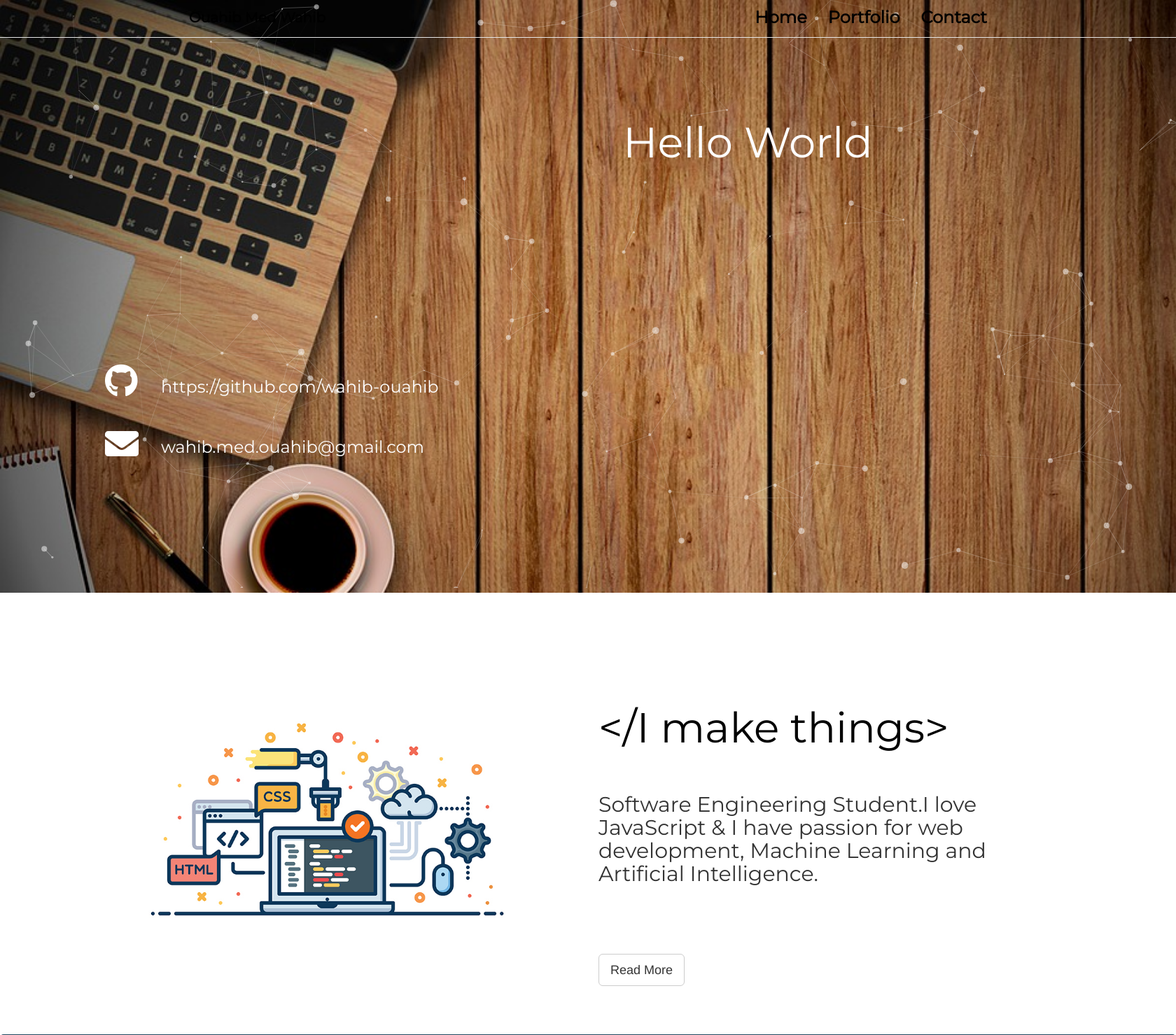
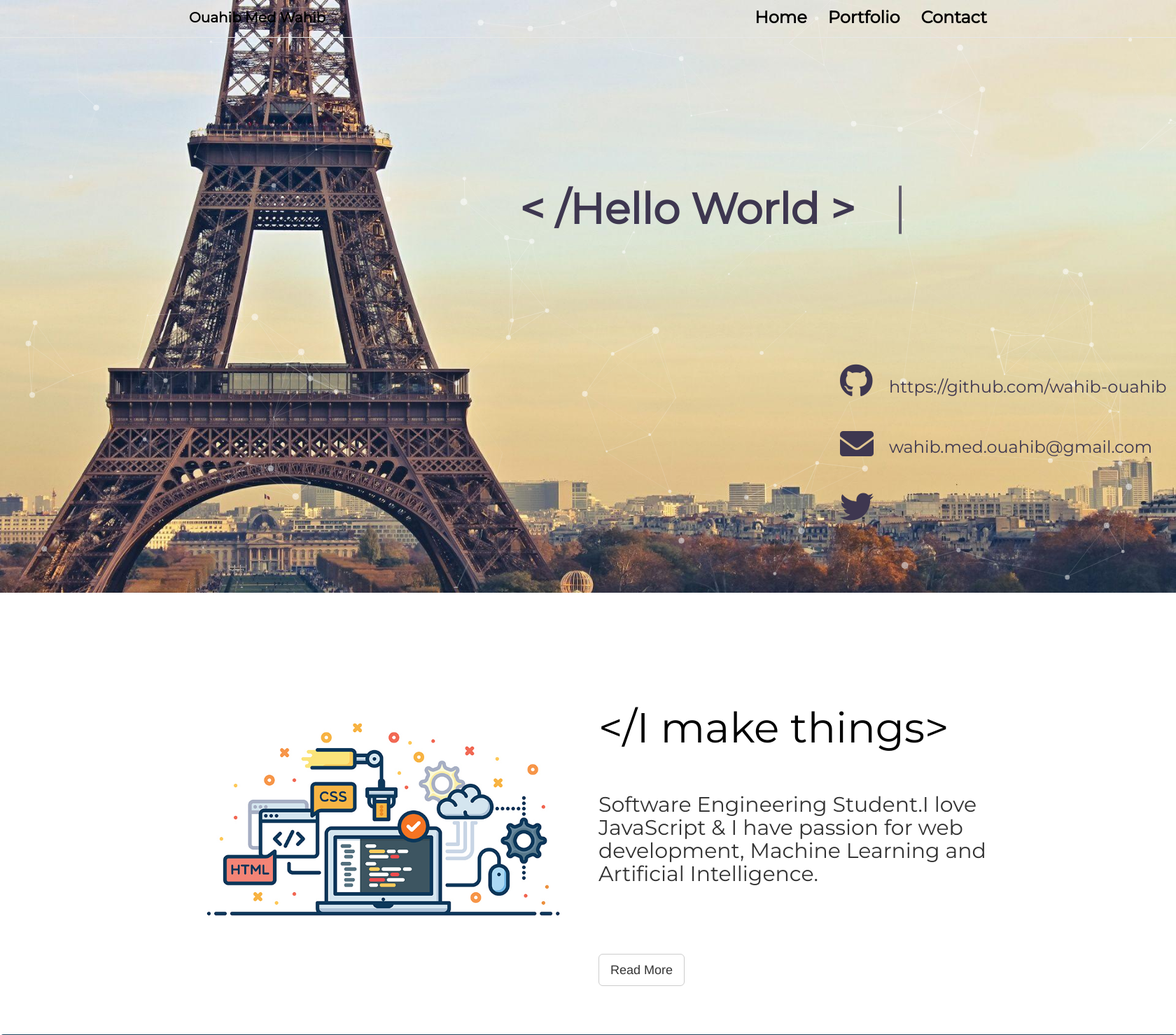
Before and after one commit to wahib-ouahib/host, a PHP site: page / in a window 1680 px wide. Shown: the top 1479 px of the page at 70% size. Run offline with PHP 8.4, Linux system fonts and the light colour scheme; some libraries are stand-ins or nearby versions; some web fonts are replaced.

Commit message:
:fire: add changing navbar color after scroll+ hello world animation

```diff
--- a/css/style.css
+++ b/css/style.css
@@ -67,7 +67,7 @@ p{
 
 #showcase img{
   width:100%;
-  margin-left:-80px;
+  margin-left:0px;
   margin-top: 20px;
 
 }
@@ -169,7 +169,7 @@ footer{
 
 #particles-js{
 
-  background-image: url(/img/book2.jpg);
+  background-image: url(/img/paris.jpg);
   -webkit-background-size: cover;
   -moz-background-size: cover;
   -o-background-size: cover;
@@ -189,37 +189,44 @@ img{
 
 /*Icons*/
 
-.fab {
+#fab1 {
   position: absolute  ;
   top: 520px;
-  left:150px;
-  color: white
+  left:1200px;
+  color: #3E3750;
+}
+
+#fab2 {
+  position: absolute  ;
+  top: 700px;
+  left:1200px;
+  color: #3E3750;
 }
 
 .fas {
   position: absolute  ;
   top: 610px;
-  left:150px;
-  color: white
+  left:1200px;
+  color: #3E3750;
 }
 
 #git-acc{
 
     position: absolute  ;
     top: 520px;
-    left:230px;
+    left:1270px;
 }
 
 #g-acc{
 
   position: absolute  ;
   top: 606px;
-  left:230px;
+  left:1270px;
 }
 
 
 #git{
-  color: white;
+  color: #3E3750;
 }
 
 
@@ -229,11 +236,13 @@ h3{
 
 
 #hello2{
-  color: white;
+  text-align: center;
+  font-weight: 600;
+  color: #3E3750;
   font-size: 3.8em;
   position: absolute  ;
-  top: 150px;
-  left:890px;
+  top: 300px;
+  left:680px;
 
 }
 
@@ -757,3 +766,76 @@ label{
 .prj3{
   padding-bottom: 200px;
 }
+
+
+/*navbar after scroll*/
+.navbar-fixed-top.scrolled {
+  background-color: #fff !important;
+  transition: background-color 200ms linear;
+}
+
+
+.line {
+  position: relative;
+  top: 50%;
+  width: 16em;
+  margin: 0 auto;
+  border-right: 4px solid rgba(255, 255, 255, 0.75);
+  font-size: 180%;
+  text-align: center;
+  white-space: nowrap;
+  overflow: hidden;transform: translateY(-50%);
+}
+.line2 {
+  position: relative;
+  top: 50%;
+  width: 16em;
+  margin: 0 auto;
+  border-right: 2px solid rgba(255, 255, 255, 0.75);
+  font-size: 180%;
+  text-align: center;
+  white-space: nowrap;
+  overflow: hidden;transform: translateY(-50%);
+}
+
+.anim-typewriter2 {
+  animation: typewriter2 4s steps(40) 1s 1 normal both,
+  blinkTextCursor 800ms steps(40) infinite normal;
+}
+
+@keyframes typewriter2 {
+  from {
+        width: 0;
+  }
+  to {
+        width: 18em;
+  }
+}
+
+
+/*Animation*/
+
+.anim-typewriter {
+  animation: typewriter 4s steps(40) 1s 1 normal both,
+  blinkTextCursor 800ms steps(40) infinite normal;
+}
+
+@keyframes typewriter {
+  from {
+        width: 0;
+  }
+  to {
+        width: 10em;
+  }
+}
+
+
+
+@keyframes blinkTextCursor {
+  from {
+        border-right-color: #3E3750;
+  }
+  to {
+        border-right-color: transparent;
+  }
+}
--- a/index.html
+++ b/index.html
@@ -18,11 +18,12 @@
 
   <body>
     <div id="particles-js">
-      <a><i class="fab fa-github fa-3x "></i></a>
+      <a><i id="fab1" class="fab fa-github fa-3x "></i></a>
       <a><i class="fas fa-envelope fa-3x"></i></a>
+      <a href=""><i id="fab2" class="fab fa-twitter fa-3x"></i></a>
       <h3 id="git-acc" class="showcase-left "><a target="_blank" rel="noopener noreferrer" href="https://github.com/wahib-ouahib" id="git">https://github.com/wahib-ouahib</a> </h3>
       <h3 id="g-acc" class="showcase-left"><a target="_blank" href="" id="git">wahib.med.ouahib@gmail.com</a> </h3>
-      <h1 id="hello2" class="showcase-right cool-link2">Hello World </h1>
+      <h1 id="hello2" class=" cool-link line anim-typewriter">&lt; /Hello World &gt;</h1>
     </div>
     <script src="scripts/particles.js" ></script>
     <script src="scripts/app.js" ></script>
@@ -102,8 +103,8 @@
             </div>
           </div>
           <div class="col-md-6 col-sm-6">
-            <div class="info-right">
-              <h1 id="me" class="cool-link">Get To Know Me</h1>
+            <div id="me" class="info-right">
+              <h1  class="cool-link">Get To Know Me</h1>
               <br>
               <br>
               <p class="t-c" >Hi, my name is wahib. I am a software engineering student
@@ -327,7 +328,7 @@
     <form id="contact-form" method="post">
 
         <div id="contact">
-          <p class="cool-link2">Feel Free to tell me anything .</p>
+          <p class="line2 anim-typewriter2 cool-link2">Feel Free to tell me anything .</p>
         </div>
 
         <div class="alert"> Thank you for your message</div>
--- a/scripts/scripts.js
+++ b/scripts/scripts.js
@@ -1,3 +1,13 @@
+//navbar after scroll
+$(function () {
+  $(document).scroll(function () {
+    var $nav = $(".navbar-fixed-top");
+    $nav.toggleClass('scrolled', $(this).scrollTop() > $nav.height());
+  });
+});
+
+
+
 
 // Initialize Firebase
 var config = {
```
Also changed, not shown: img/paris.jpg (added).
